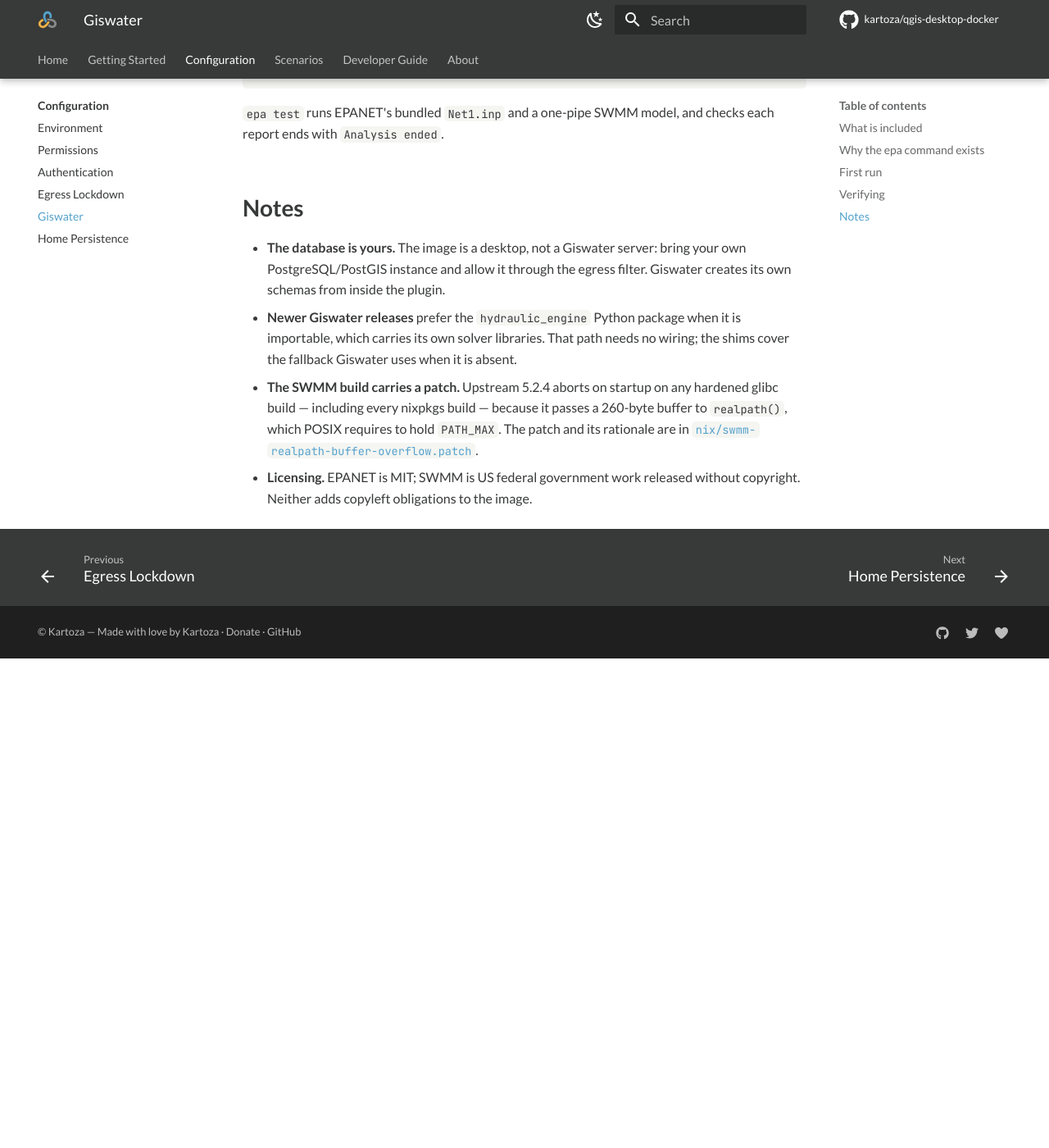
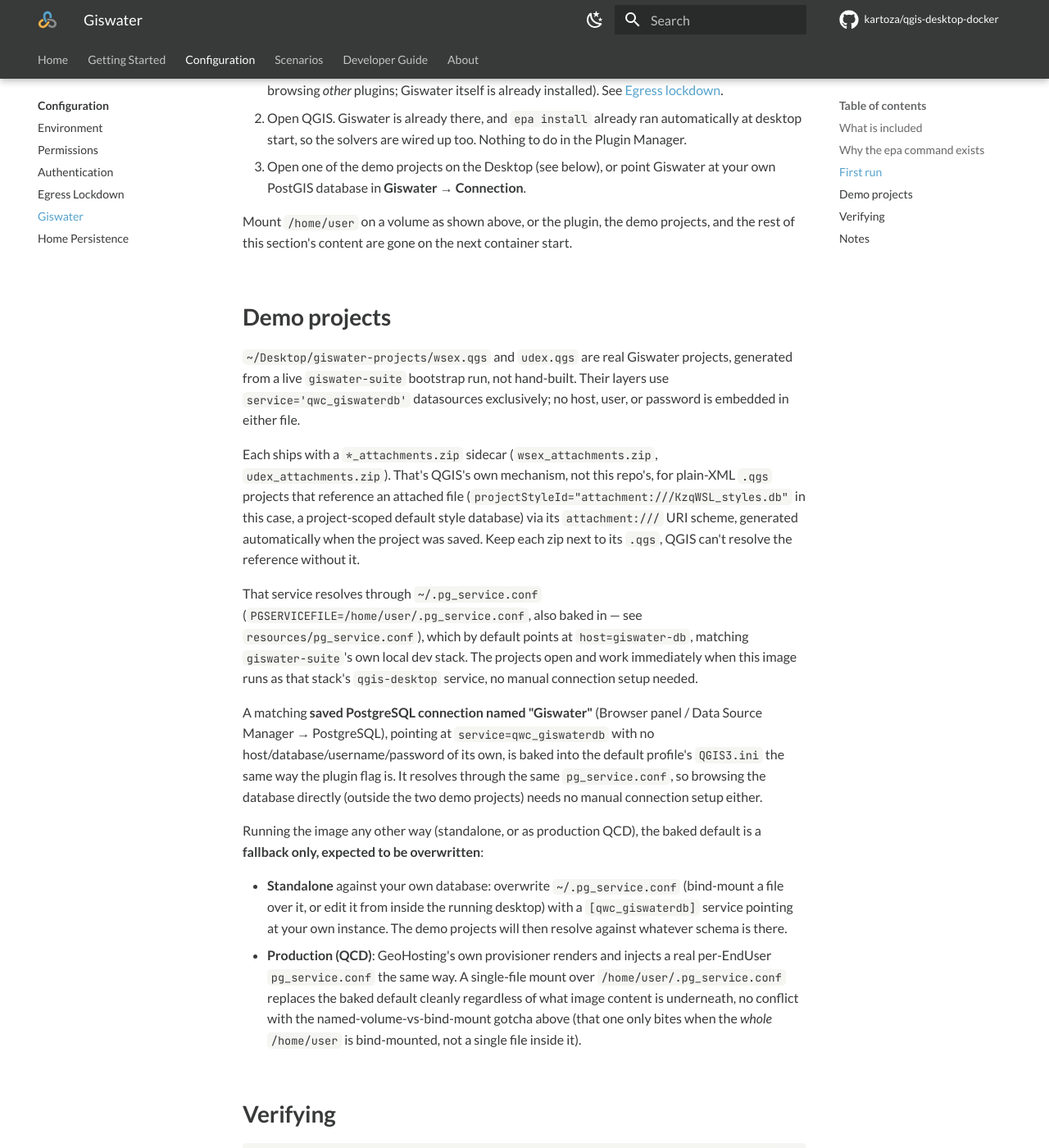
Before and after one commit to kartoza/qgis-desktop-docker, an MkDocs documentation site: the page built from docs/configuration/giswater.md, in a window 1280 px wide and 1400 px high, scrolled down 2292 px. Shown: the whole window at 82% size. Built offline with MkDocs 1.6.1 and Material for MkDocs 9.7.7, drawn with Linux system fonts in a browser that asks for light colours; comment, search, counter and statistics services are not loaded; before the commit the page ends 3095 px from its top, so only the background shows below that; some of the changed text lies outside the part shown.

Commit message:
Feat/add giswater plugin (#18)
* Add Giswater Plugin

* Add Giswater connection

* Undo adding pg_service.conf

* Build image on tag

````diff
--- a/docs/configuration/giswater.md
+++ b/docs/configuration/giswater.md
@@ -1,22 +1,35 @@
 # Giswater support
 
 The image ships everything the
-[Giswater](https://www.giswater.org/) QGIS plugin needs at runtime: the Python
-packages it imports, the two US EPA hydraulic solvers it drives, and the wiring
-that makes the plugin actually find them on Linux.
+[Giswater](https://www.giswater.org/) QGIS plugin needs: the plugin itself
+(pre-installed and enabled in the default profile), the Python packages it
+imports, the two US EPA hydraulic solvers it drives, and the wiring that
+makes the plugin actually find them on Linux.
 
-The plugin itself is **not** pre-installed — install it from QGIS's plugin
-manager (or drop it into your mounted profile) and everything else is already
-in place.
+The plugin is baked into the image's default profile at
+`~/.local/share/QGIS/QGIS3/profiles/default/python/plugins/giswater`
+(pinned to a specific commit, see `giswaterPlugin` in `flake.nix`) and
+pre-enabled via `QGIS3.ini`.
+
+!!! warning "Only reaches a fresh home on a named volume"
+    Docker copies the image's existing `/home/user` content into a **named
+    volume** the first time it's used (`-v qgis-home:/home/user`, as in
+    every example on this page). A **bind mount** replaces the mountpoint
+    entirely instead and won't get it. If you're bind-mounting
+    `/home/user`, seed the plugin yourself (copy it in before first start,
+    or install it from the Plugin Manager as before).
 
 ## What is included
 
 | Component | Why |
 |-----------|-----|
+| The **Giswater plugin itself** | Pre-installed and enabled in the default profile |
 | `jsonschema`, `psutil`, `pyproj`, `matplotlib`, `debugpy` | Imported by the plugin from inside QGIS's own interpreter |
 | **EPANET 2.2** (`runepanet`, `epanet`, `epanet2`) | Solver for pressurised water supply — Giswater `ws` projects |
 | **SWMM 5.2.4** (`runswmm`, `swmm5`) | Solver for urban drainage — Giswater `ud` projects |
 | `epa` | Command that points the plugin at the native solvers |
+| Two demo projects (`wsex.qgs`, `udex.qgs`) | See [Demo projects](#demo-projects) below |
+| A default `pg_service.conf` | See [Demo projects](#demo-projects) below |
 
 Neither solver is in nixpkgs, so both are built from upstream source in
 [`nix/`](https://github.com/kartoza/qgis-desktop-docker/tree/main/nix). Each
@@ -70,21 +83,67 @@
 ```bash
 docker run --rm -p 8443:8443 --cap-add=NET_ADMIN \
   -v qgis-home:/home/user \
-  -e QGIS_DESKTOP_EGRESS_ALLOW=plugins.qgis.org,gis.example.com \
+  -e QGIS_DESKTOP_EGRESS_ALLOW=gis.example.com \
   ghcr.io/kartoza/qgis-desktop-docker:ltr
 ```
 
 1. **Allow the egress you need.** The lockdown is on by default with an empty
-   allowlist, so the QGIS plugin manager cannot reach `plugins.qgis.org` and
-   the plugin cannot reach your PostGIS host until you list them. See
+   allowlist, so the plugin cannot reach your PostGIS host until you list it
+   (`plugins.qgis.org` is only needed if you're browsing *other* plugins;
+   Giswater itself is already installed). See
    [Egress lockdown](egress-lockdown.md).
-2. In QGIS: **Plugins → Manage and Install Plugins → Giswater**.
-3. Restart QGIS (or run `epa install` first, then restart) so the solvers are
-   wired up.
-4. Point Giswater at your PostGIS database in **Giswater → Connection**.
+2. Open QGIS. Giswater is already there, and `epa install` already ran
+   automatically at desktop start, so the solvers are wired up too. Nothing
+   to do in the Plugin Manager.
+3. Open one of the demo projects on the Desktop (see below), or point
+   Giswater at your own PostGIS database in **Giswater → Connection**.
 
-Mount `/home/user` on a volume as shown above, or the plugin and its
-configuration are gone on the next container start.
+Mount `/home/user` on a volume as shown above, or the plugin, the demo
+projects, and the rest of this section's content are gone on the next
+container start.
+
+## Demo projects
+
+`~/Desktop/giswater-projects/wsex.qgs` and `udex.qgs` are real Giswater
+projects, generated from a live `giswater-suite` bootstrap run, not
+hand-built. Their layers use `service='qwc_giswaterdb'` datasources
+exclusively; no host, user, or password is embedded in either file.
+
+Each ships with a `*_attachments.zip` sidecar (`wsex_attachments.zip`,
+`udex_attachments.zip`). That's QGIS's own mechanism, not this repo's,
+for plain-XML `.qgs` projects that reference an attached file
+(`projectStyleId="attachment:///KzqWSL_styles.db"` in this case, a
+project-scoped default style database) via its `attachment:///` URI
+scheme, generated automatically when the project was saved. Keep each zip
+next to its `.qgs`, QGIS can't resolve the reference without it.
+
+That service resolves through `~/.pg_service.conf`
+(`PGSERVICEFILE=/home/user/.pg_service.conf`, also baked in — see
+`resources/pg_service.conf`), which by default points at
+`host=giswater-db`, matching `giswater-suite`'s own local dev stack. The
+projects open and work immediately when this image runs as that stack's
+`qgis-desktop` service, no manual connection setup needed.
+
+A matching **saved PostgreSQL connection named "Giswater"** (Browser panel
+/ Data Source Manager → PostgreSQL), pointing at `service=qwc_giswaterdb`
+with no host/database/username/password of its own, is baked into the
+default profile's `QGIS3.ini` the same way the plugin flag is. It resolves
+through the same `pg_service.conf`, so browsing the database directly
+(outside the two demo projects) needs no manual connection setup either.
+
+Running the image any other way (standalone, or as production QCD), the
+baked default is a **fallback only, expected to be overwritten**:
+
+- **Standalone** against your own database: overwrite `~/.pg_service.conf`
+  (bind-mount a file over it, or edit it from inside the running desktop)
+  with a `[qwc_giswaterdb]` service pointing at your own instance. The demo
+  projects will then resolve against whatever schema is there.
+- **Production (QCD)**: GeoHosting's own provisioner renders and injects a
+  real per-EndUser `pg_service.conf` the same way. A single-file mount over
+  `/home/user/.pg_service.conf` replaces the baked default cleanly
+  regardless of what image content is underneath, no conflict with the
+  named-volume-vs-bind-mount gotcha above (that one only bites when the
+  *whole* `/home/user` is bind-mounted, not a single file inside it).
 
 ## Verifying
 
@@ -98,9 +157,13 @@
 
 ## Notes
 
-- **The database is yours.** The image is a desktop, not a Giswater server:
-  bring your own PostgreSQL/PostGIS instance and allow it through the egress
-  filter. Giswater creates its own schemas from inside the plugin.
+- **The database is still yours.** The image is a desktop, not a Giswater
+  server. The two demo projects and the default `pg_service.conf` exist to
+  make the plugin usable out of the box (see [Demo
+  projects](#demo-projects)), not to bundle a database — bring your own
+  PostgreSQL/PostGIS instance, allow it through the egress filter, and point
+  `pg_service.conf` at it. Giswater creates its own schemas from inside the
+  plugin.
 - **Newer Giswater releases** prefer the `hydraulic_engine` Python package when
   it is importable, which carries its own solver libraries. That path needs no
   wiring; the shims cover the fallback Giswater uses when it is absent.
--- /dev/null
+++ b/docs/getting-started/nix.md
@@ -0,0 +1,92 @@
+# Installing Nix
+
+Only needed if you're building the image yourself ([Building from
+source](building.md)) or using the [Nix workflow](nix-workflow.md) targets.
+Pulling the published image (`ghcr.io/kartoza/qgis-desktop-docker:ltr`) needs
+no Nix at all, skip this page if that's all you're doing.
+
+## Which version
+
+Nothing here is pinned to a specific Nix release. CI itself
+(`cachix/install-nix-action`) installs whatever is current, no version input
+set. Install the latest stable Nix and you'll match CI. The two features this
+flake actually depends on:
+
+- **Flakes** (the `nix-command` and `flakes` experimental features), stable
+  since Nix 2.4.
+- **`builtins.fetchGit` with `submodules = true`**, also since Nix 2.4, used
+  to vendor the Giswater plugin source.
+
+Anything reasonably current satisfies both.
+
+## Install
+
+### Official installer
+
+```bash
+curl -L https://nixos.org/nix/install | sh -s -- --daemon
+```
+
+Multi-user (daemon) mode, matching what CI uses. Needs `sudo`, it creates
+`/nix` and a handful of build-user accounts. Restart your shell afterwards.
+
+### Determinate Nix Installer
+
+```bash
+curl --proto '=https' --tlsv1.2 -sSf -L https://install.determinate.systems/nix | sh -s -- install
+```
+
+A hardened installer from [Determinate Systems](https://determinate.systems/)
+that also defaults to multi-user mode. Enables flakes out of the box (see
+below), and is easier to uninstall cleanly than the official one if you ever
+need to.
+
+Either works. If you're on NixOS already, you have Nix, skip this page
+entirely.
+
+!!! warning "Needs `sudo`, once"
+    Both installers need root to create `/nix` and the build-user accounts
+    for multi-user mode. There is a single-user install path that avoids
+    this, but it's deprecated on Linux and more likely to fail partway
+    through, go multi-user unless you have a specific reason not to.
+
+## Enable flakes
+
+The Determinate installer turns flakes on by default. With the official
+installer, add this yourself:
+
+```bash
+mkdir -p ~/.config/nix
+echo "experimental-features = nix-command flakes" >> ~/.config/nix/nix.conf
+```
+
+Restart your shell (or `source`/re-open your terminal) so `PATH` picks up
+`nix`.
+
+## Verify
+
+```bash
+nix --version
+```
+
+Then, from a checkout of this repo:
+
+```bash
+nix flake check       # evaluates the flake, fast, no build
+nix run .#test         # runs the no-Docker-needed test suite
+```
+
+If both succeed, you're ready for [Building from source](building.md).
+
+!!! tip "Slow first build"
+    The first real build (`nix build .#docker` / `nix run .#build-docker`)
+    fetches and builds a lot, expect it to take a while and pull a
+    meaningful amount of data, even with the [Nix community binary
+    cache](https://cache.nixos.org) doing most of the work. Subsequent
+    builds are much faster; only what actually changed gets rebuilt.
+
+## Docker still required
+
+Nix builds the image; it does not run it. You still need Docker installed
+and running to `docker load` the result and start a container, see
+[Building from source](building.md).
--- a/mkdocs.yml
+++ b/mkdocs.yml
@@ -156,6 +156,7 @@
   - Getting Started:
     - getting-started/index.md
     - Quick Start: getting-started/quickstart.md
+    - Installing Nix: getting-started/nix.md
     - Nix Workflow: getting-started/nix-workflow.md
     - Building from Source: getting-started/building.md
   - Configuration:
````
Also changed, not shown: CHANGELOG.md (+23 -1 lines), README.md (+11 -8 lines), docs/developer-guide/architecture.md (+2 -1 lines), docs/getting-started/building.md (+1 -1 lines), resources/pg_service.conf (added, +18 -0 lines), 6 other files.
